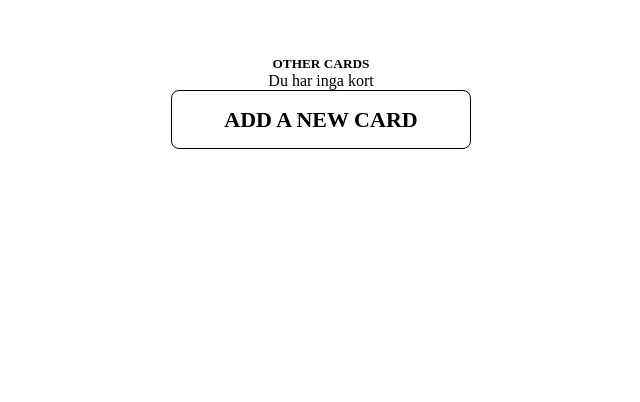
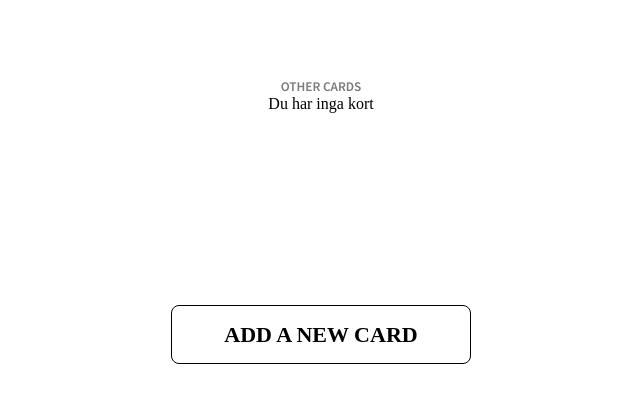
Before and after one commit to Lellisinthewoods/e-wallet, a React (Vite) app: page / in a window 1280 px wide. Shown: the part 130-532 px from the top of the page, without its empty margins (319-959 px from the left). Built offline with nearby package versions, Linux system fonts and the light colour scheme; a web font is replaced by a local one.

Commit message:
added css

```diff
--- a/index.html
+++ b/index.html
@@ -6,6 +6,7 @@
     <link rel="preconnect" href="https://fonts.googleapis.com">
     <link rel="preconnect" href="https://fonts.gstatic.com" crossorigin>
     <link href="https://fonts.googleapis.com/css2?family=PT+Mono&display=swap" rel="stylesheet">
+    <link href="https://fonts.googleapis.com/css2?family=Source+Sans+Pro:wght@600&display=swap" rel="stylesheet">
     <meta name="viewport" content="width=device-width, initial-scale=1.0" />
     <title>E-Wallet</title>
   </head>
--- a/src/components/ActiveCard/ActiveCard.jsx
+++ b/src/components/ActiveCard/ActiveCard.jsx
@@ -10,12 +10,12 @@ function ActiveCard() {
   let activeCardArray = Object.keys(activeCard); //testar om något finns i objektet
 
   return (
-    <article>
+    <article className="activeArea">
 
       {
       activeCardArray.length==0 ? "" :
       <div  className='activeCard'>
-        <h5>ACTIVE CARD</h5>
+        <h5 className='activeCard__text'>ACTIVE CARD</h5>
         <Card card={activeCard}/>
       </div>
       }
--- a/src/components/ActiveCard/ActiveCard.scss
+++ b/src/components/ActiveCard/ActiveCard.scss
@@ -1,6 +1,15 @@
+.activeArea{
+    margin: 1rem;
+}
+
 .activeCard{
     display: flex;
     flex-direction: column;
     align-items: center;
     justify-content: center;
+
+    &__text{
+        font-family: 'Source Sans Pro';
+        color: rgba(34, 34, 34, 0.6);
+    }
 }
--- a/src/components/Card/Card.scss
+++ b/src/components/Card/Card.scss
@@ -15,6 +15,7 @@
     display: flex;
     flex-direction: column;
     text-transform: uppercase;
+    margin-bottom: -10rem;
 
     img{
         max-width: 2rem;
@@ -62,3 +63,7 @@
         font-size: 16px;
     }
 }
+
+.card:hover{
+    background-color: rgb(192, 192, 192, 0.3);
+}
--- a/src/components/EmptyCard/EmptyCard.jsx
+++ b/src/components/EmptyCard/EmptyCard.jsx
@@ -22,7 +22,9 @@ function EmptyCard() {
   })
 
   return (
-    <Card card={emptyCard}/>
+    <article className='emptyCard'>
+      <Card card={emptyCard}/>
+    </article>
   )
 }
 
--- a/src/components/EmptyCard/EmptyCard.scss
+++ b/src/components/EmptyCard/EmptyCard.scss
@@ -0,0 +1,4 @@
+
+.emptyCard{
+    margin-bottom: 12rem;
+}
--- a/src/views/Home/Home.jsx
+++ b/src/views/Home/Home.jsx
@@ -56,9 +56,10 @@ debugger;*/
   return (
     <section className='home'>
       { activeCard!={} ? <ActiveCard/> : ""}
-      <h5>OTHER CARDS</h5>
-      {displayCards}
+      <h5 className='home__text'>OTHER CARDS</h5>
+        {displayCards}
       <button className='home__button'><Link to="/AddCard">ADD A NEW CARD</Link></button>
+
     </section>
   )
 }
--- a/src/views/Home/Home.scss
+++ b/src/views/Home/Home.scss
@@ -10,10 +10,19 @@
     flex-direction: column;
     min-width: 100%;
     min-height: 50vh;
-    margin: 2rem 0 2rem 0;
+    margin: 1rem 0 2rem 0;
     a{
         text-decoration: none;
         color: black;
+    }
+
+    .activeArea{
+        margin-bottom: 11rem;
+    }
+
+    &__text{
+        font-family: 'Source Sans Pro';
+        color: rgba(34, 34, 34, 0.6);
     }
 
     &__button{
@@ -28,5 +37,7 @@
         padding: 1rem;
         min-width: 300px;
         max-width: 380px;
+        margin-top: 12rem;
+        align-self: auto;
     }
 }
```
